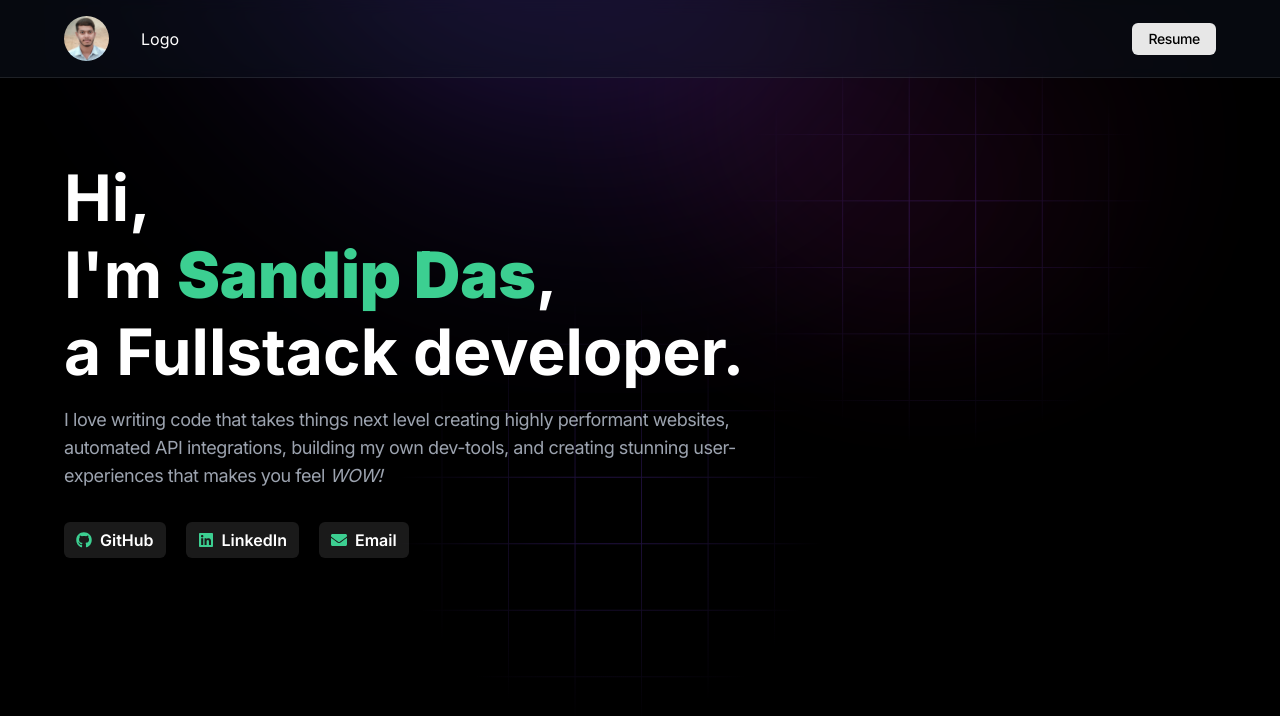
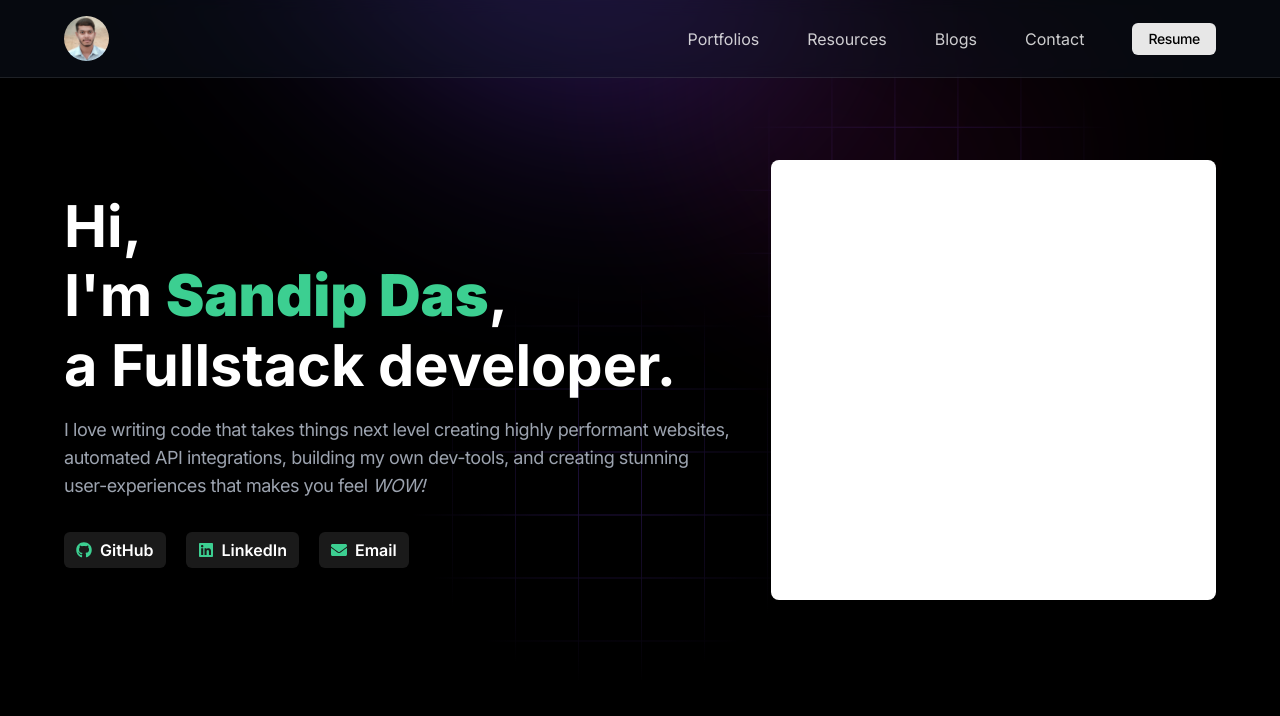
Before and after one commit to codersandipdas/portfolio, a Next.js app: page / in a window 1280 px wide. Shown: the top 716 px of the page. Built offline with nearby package versions, Linux system fonts and the light colour scheme.

Commit message:
completed header

```diff
--- a/src/app/page.tsx
+++ b/src/app/page.tsx
@@ -5,7 +5,7 @@ export default function Home() {
   return (
     <main className='bg-black min-h-screen'>
       <section
-        className='flex flex-col md:flex-row py-40 hero-section custom-container'
+        className='flex gap-10 flex-col md:flex-row md:items-center pt-[10rem] pb-20 hero-section custom-container'
         style={{
           backgroundImage: 'url(/assets/backgrounds/hero.svg)',
           backgroundSize: 'cover',
@@ -13,8 +13,8 @@ export default function Home() {
           backgroundPosition: 'top center',
         }}
       >
-        <div className='flex-[2]'>
-          <h1 className='heading-hero text-white text-[2.2rem] md:text-[4rem] leading-[1.4em] md:leading-[1.2em] font-bold'>
+        <div className='flex-[3]'>
+          <h1 className='heading-hero text-white text-[2.2rem] md:text-[3.6rem] leading-[1.4em] md:leading-[1.2em] font-bold'>
             Hi, <br /> I&apos;m{' '}
             <strong className='text-primary'>Sandip Das</strong>, <br /> a
             Fullstack developer.
@@ -43,7 +43,9 @@ export default function Home() {
             ))}
           </div>
         </div>
-        <div className='flex-1'></div>
+        <div className='flex-[2]'>
+          <div className='bg-white rounded-lg h-[440px]'></div>
+        </div>
       </section>
     </main>
   );
--- a/src/components/header/Header.tsx
+++ b/src/components/header/Header.tsx
@@ -1,13 +1,30 @@
+'use client';
+
+import { links } from '@/utils/navLinks';
 import Image from 'next/image';
 import Link from 'next/link';
-import React from 'react';
+import { usePathname } from 'next/navigation';
+import React, { useState } from 'react';
+import { FiMenu } from 'react-icons/fi';
 
 const Header = () => {
+  const pathname = usePathname();
+  const [isMNVisible, setIsMNVisible] = useState<boolean>(false);
+
+  const handleHideMobileNav = () => {
+    setIsMNVisible(false);
+  };
+
+  const handleToggleMobileNav = () => {
+    setIsMNVisible((prev) => !prev);
+  };
+
   return (
-    <header className='fixed w-full border-b border-gray-100/10 bg-gray-900/40 backdrop-blur'>
-      <div className='flex gap-4 md:gap-8 items-center custom-container text-white py-4'>
-        <div className=''>
-          <Link href='/'>
+    <>
+      <header className='fixed w-full border-b border-gray-100/10 bg-gray-900/40 backdrop-blur z-[9]'>
+        <div className='flex gap-4 md:gap-8 items-center justify-between custom-container text-white py-4'>
+          <div className='shrink-0'>
+            <Link href='/' onClick={handleHideMobileNav}>
               <Image
                 src='/assets/images/profile-picture.jpg'
                 height={45}
@@ -18,18 +35,65 @@ const Header = () => {
               />
             </Link>
           </div>
-        <div className='flex-1'>Logo</div>
-        <div className=''>
+          <div className='flex-1 hidden md:flex'>
+            <nav className='flex-1 flex justify-end items-center gap-12'>
+              {links?.map((link) => (
+                <Link
+                  key={link.id}
+                  href={link.link}
+                  className={`${
+                    pathname === link.link ? 'text-primary' : 'text-white/80'
+                  } hover:text-primary transition-all text-base font-normal`}
+                >
+                  {link.title}
+                </Link>
+              ))}
+            </nav>
+          </div>
+          <div className='shrink-0 hidden md:flex'>
             <Link
               href='/assets/pdfs/resume.pdf'
-            className='button-rainbow ml-4 hidden whitespace-nowrap px-4 py-1.5 text-sm font-medium tracking-tight text-black md:flex'
+              className='button-rainbow ml-4 whitespace-nowrap px-4 py-1.5 text-sm font-medium tracking-tight text-black'
               target='_blank'
             >
               Resume
             </Link>
           </div>
+          <div className='shrink-0 md:hidden'>
+            <button
+              onClick={handleToggleMobileNav}
+              className='flex items-center text-primary'
+            >
+              <FiMenu size={30} />
+            </button>
+          </div>
         </div>
       </header>
+
+      {isMNVisible && (
+        <nav className='bg-white fixed w-full top-[76px] rounded-b-sm transition-all z-[9]'>
+          {links?.map((link) => (
+            <Link
+              onClick={handleHideMobileNav}
+              key={link.id}
+              href={link.link}
+              className={`block py-3 px-4 ${
+                pathname === link.link ? 'text-primary' : 'text-black'
+              } hover:text-primary transition-all text-base font-normal`}
+            >
+              {link.title}
+            </Link>
+          ))}
+          <Link
+            onClick={handleHideMobileNav}
+            href='/assets/pdfs/resume.pdf'
+            className={`block py-3 px-4 text-black hover:text-primary transition-all text-base font-normal`}
+          >
+            Resume
+          </Link>
+        </nav>
+      )}
+    </>
   );
 };
 
--- /dev/null
+++ b/src/utils/navLinks.tsx
@@ -0,0 +1,6 @@
+export const links = [
+  { id: '1', title: 'Portfolios', link: '/portfolios' },
+  { id: '2', title: 'Resources', link: '/resources' },
+  { id: '3', title: 'Blogs', link: '/blogs' },
+  { id: '4', title: 'Contact', link: '/contact' },
+];
```
Lines whose indentation alone changed are shown as unchanged.
